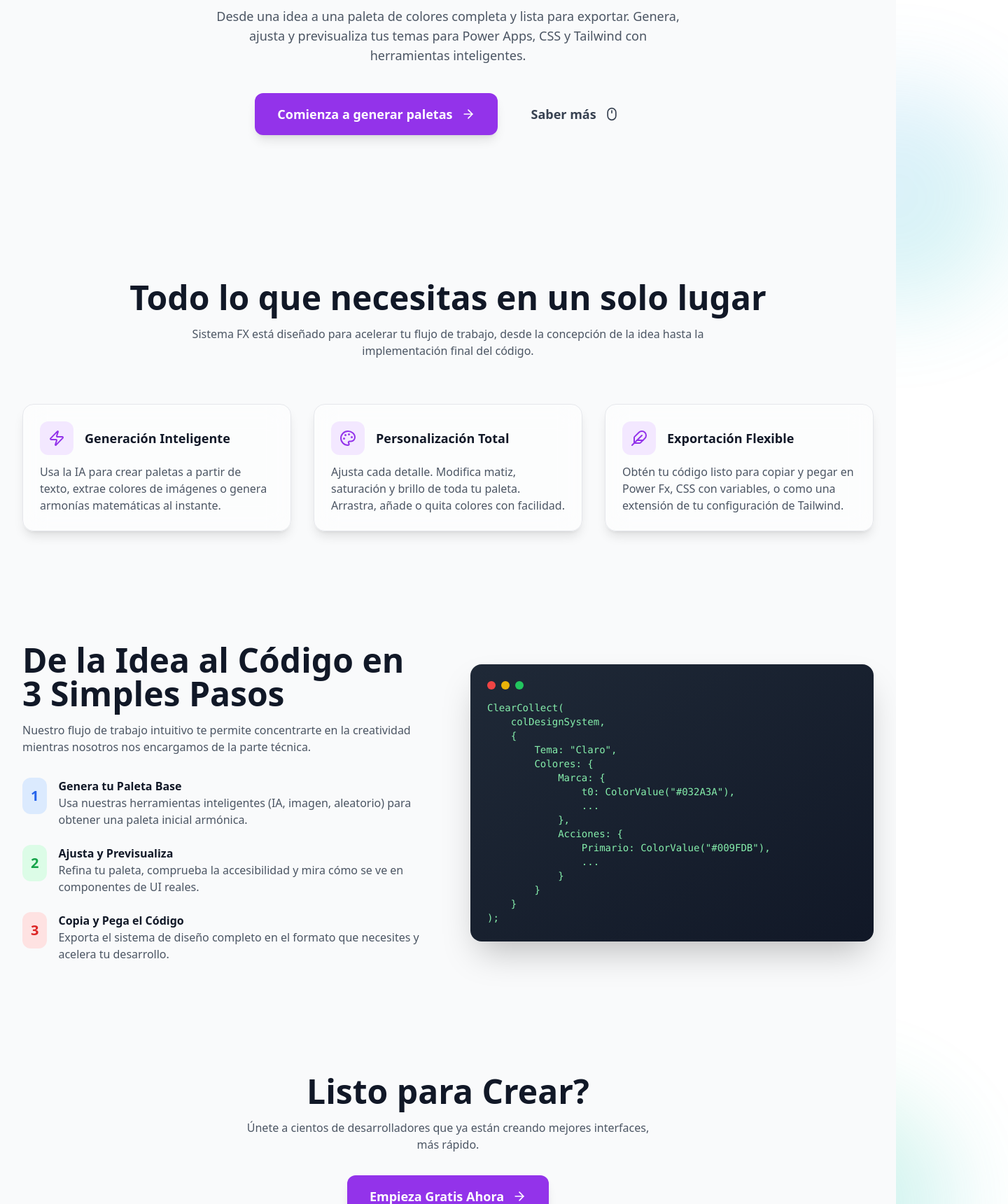
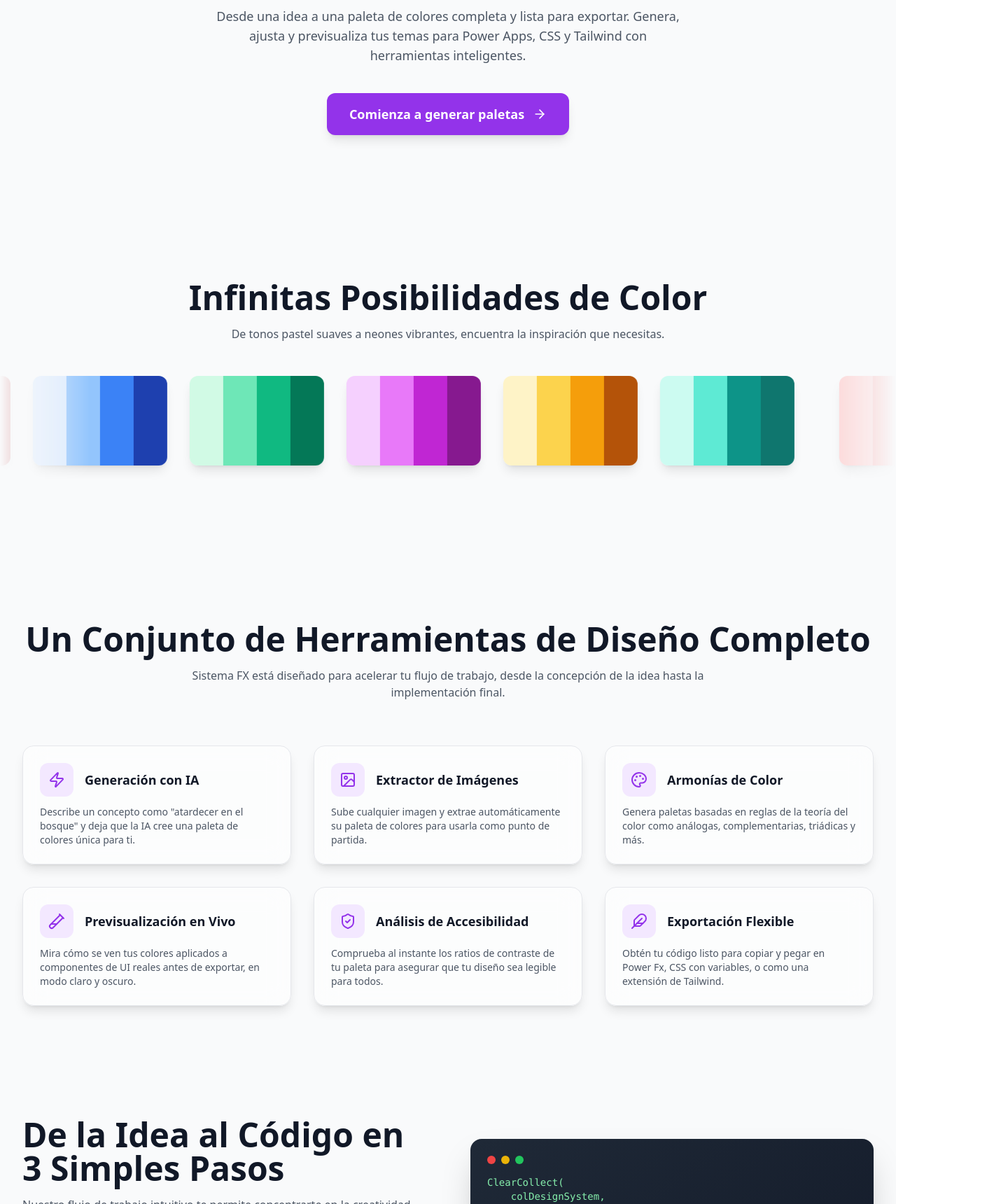
Before and after one commit to pentakillw/Sistema-FX, a React (Vite) app: page / in a window 1280 px wide. Shown: the part 360-2080 px from the top of the page at 70% size, 1440 px wide, since content can reach past the window. Built offline with nearby package versions, Linux system fonts and the light colour scheme.

Commit message:
Proyecto listo para despliegue 39

```diff
--- a/src/App.jsx
+++ b/src/App.jsx
@@ -1,7 +1,4 @@
 import React, { useEffect, useState } from 'react';
-// Imports de Capacitor eliminados para compatibilidad web
-// import { Capacitor } from '@capacitor/core';
-// import { Share } from '@capacitor/share';
 import useThemeGenerator from './hooks/useThemeGenerator.js';
 import { availableFonts } from './utils/colorUtils.js';
 import Header from './components/Header.jsx';
@@ -15,7 +12,6 @@ import LandingPage from './components/LandingPage.jsx';
 import LoginBanner from './components/LoginBanner.jsx';
 
 // --- Funciones simuladas para Capacitor ---
-// Esto permite que el código se ejecute sin errores en un navegador.
 const Capacitor = {
   isNativePlatform: () => false
 };
@@ -27,7 +23,6 @@ const Share = {
 };
 // --- Fin de funciones simuladas ---
 
-// Componente para la aplicación principal de generación de paletas
 const MainApp = ({ hook, isNative, user, onLogout, onNavigate }) => {
   const { themeData } = hook;
 
@@ -35,7 +30,6 @@ const MainApp = ({ hook, isNative, user, onLogout, onNavigate }) => {
   const [isAccessibilityModalVisible, setIsAccessibilityModalVisible] = useState(false);
   const [isComponentPreviewModalVisible, setIsComponentPreviewModalVisible] = useState(false);
 
-  // Funciones de exportación específicas para este componente
   const handleNativeExport = async () => {
     const data = {
       brandColor: hook.brandColor,
@@ -48,7 +42,6 @@ const MainApp = ({ hook, isNative, user, onLogout, onNavigate }) => {
 
     try {
       const jsonString = JSON.stringify(data, null, 2);
-      // btoa() puede tener problemas con caracteres UTF-8, esta es una forma más segura
       const base64Data = btoa(unescape(encodeURIComponent(jsonString)));
 
       await Share.share({
@@ -90,14 +83,14 @@ const MainApp = ({ hook, isNative, user, onLogout, onNavigate }) => {
   }
 
   const pageThemeStyle = {
-    backgroundColor: themeData.theme === 'light' ? '#FFFFFF' : '#000000',
+    backgroundColor: themeData.stylePalette.fullBackgroundColors.find(c => c.name === 'Predeterminado').color,
     color: themeData.stylePalette.fullForegroundColors.find(c => c.name === 'Predeterminado').color,
     transition: 'background-color 0.3s ease, color 0.3s ease',
     fontFamily: availableFonts[hook.font],
   };
 
   return (
-    <div className="flex flex-col min-h-screen">
+    <div className="flex flex-col min-h-screen w-full" style={pageThemeStyle}>
       <svg width="0" height="0" style={{ position: 'absolute' }}>
         <defs>
           <filter id="protanopia"><feColorMatrix in="SourceGraphic" type="matrix" values="0.567, 0.433, 0, 0, 0, 0.558, 0.442, 0, 0, 0, 0, 0.242, 0.758, 0, 0, 0, 0, 0, 1, 0" /></filter>
@@ -113,7 +106,7 @@ const MainApp = ({ hook, isNative, user, onLogout, onNavigate }) => {
 
       {!user && <LoginBanner onLoginClick={() => onNavigate('auth')} />}
 
-      <div className={`flex-grow p-4 md:p-8`} style={pageThemeStyle}>
+      <div className="flex-grow p-4 md:p-8">
         <Header
           hook={hook}
           onImport={hook.handleImport}
@@ -137,7 +130,7 @@ const MainApp = ({ hook, isNative, user, onLogout, onNavigate }) => {
         </main>
       </div>
 
-        <footer className="text-center py-8 px-4 md:px-8 border-t" style={{...pageThemeStyle, borderColor: themeData.controlsThemeStyle.borderColor, color: themeData.controlsThemeStyle.color}}>
+        <footer className="text-center py-8 px-4 md:px-8 border-t" style={{ borderColor: themeData.controlsThemeStyle.borderColor, color: themeData.controlsThemeStyle.color}}>
             <p className="text-sm">Creado por JD_DM.</p>
             <p className="text-xs mt-1">Un proyecto de código abierto para la comunidad de Power Apps.</p>
         </footer>
@@ -183,19 +176,25 @@ function App() {
       hook.showNotification('Has cerrado sesión.');
   }
 
-  if (route === 'landing') {
-      return <LandingPage onNavigate={handleNavigate} />;
+  const CurrentView = () => {
+    switch (route) {
+        case 'landing':
+            return <LandingPage onNavigate={handleNavigate} />;
+        case 'auth':
+            return <AuthPage onLoginSuccess={handleLoginSuccess} onNavigate={handleNavigate} />;
+        case 'generator':
+            return <MainApp hook={hook} isNative={isNative} user={user} onLogout={handleLogout} onNavigate={handleNavigate}/>;
+        default:
+            return <LandingPage onNavigate={handleNavigate} />;
+    }
   }
 
-  if (route === 'auth') {
-    return <AuthPage onLoginSuccess={handleLoginSuccess} onNavigate={handleNavigate} />;
-  }
-
-  if (route === 'generator') {
-      return <MainApp hook={hook} isNative={isNative} user={user} onLogout={handleLogout} onNavigate={handleNavigate}/>
-  }
-
-  return <LandingPage onNavigate={handleNavigate} />;
+  return (
+    // --- CORRECCIÓN CLAVE: Se añade min-h-screen y flex flex-col para que este div controle toda la altura ---
+    <div className="w-full min-h-screen flex flex-col">
+      <CurrentView />
+    </div>
+  );
 }
 
 export default App;
--- a/src/components/LandingPage.jsx
+++ b/src/components/LandingPage.jsx
@@ -1,5 +1,5 @@
 import React, { useState, useEffect } from 'react';
-import { Palette, Feather, Zap, LogIn, UserPlus, ArrowRight, Mouse, Code, CheckCircle } from 'lucide-react';
+import { Palette, Feather, Zap, LogIn, UserPlus, ArrowRight, Mouse, Code, CheckCircle, Image as ImageIcon, TestTube2, ShieldCheck } from 'lucide-react';
 
 // Componente para las formas abstractas del fondo con efecto parallax
 const ParallaxShape = ({ className, speed = 0.1 }) => {
@@ -21,26 +21,29 @@ const ParallaxShape = ({ className, speed = 0.1 }) => {
 
 // Componente de tarjeta de característica mejorado
 const FeatureCard = ({ icon, title, children }) => (
-    <div className="bg-white/50 dark:bg-gray-800/50 backdrop-blur-lg p-6 rounded-2xl border border-gray-200 dark:border-gray-700 shadow-lg hover:shadow-xl transition-shadow duration-300 h-full">
+    <div className="bg-white/50 dark:bg-gray-800/50 backdrop-blur-lg p-6 rounded-2xl border border-gray-200 dark:border-gray-700 shadow-lg hover:shadow-xl hover:-translate-y-1 transition-all duration-300 h-full">
         <div className="flex items-center gap-4 mb-3">
             <div className="bg-purple-100 dark:bg-purple-900/50 p-3 rounded-xl text-purple-600 dark:text-purple-400">
                 {icon}
             </div>
             <h3 className="text-lg font-bold text-gray-900 dark:text-white">{title}</h3>
         </div>
-        <p className="text-gray-600 dark:text-gray-400">{children}</p>
+        <p className="text-gray-600 dark:text-gray-400 text-sm">{children}</p>
     </div>
 );
 
 
 const LandingPage = ({ onNavigate }) => {
     return (
-        <div className="bg-gray-50 dark:bg-gray-900 text-gray-800 dark:text-gray-200 font-sans overflow-x-hidden flex flex-col min-h-screen">
-            {/* Fondos con Parallax */}
-            <ParallaxShape className="from-purple-400 to-pink-500 w-96 h-96 top-20 left-[-10rem]" speed={0.2} />
-            <ParallaxShape className="from-blue-400 to-teal-400 w-80 h-80 top-[30rem] right-[-10rem]" speed={0.15} />
-            <ParallaxShape className="from-yellow-400 to-orange-500 w-[30rem] h-[30rem] top-[70rem] left-[-15rem]" speed={0.1} />
-            <ParallaxShape className="from-green-400 to-cyan-500 w-80 h-80 top-[120rem] right-[-5rem]" speed={0.25} />
+        // --- CORRECCIÓN CLAVE: Se elimina min-h-screen y se deja que App.jsx controle la altura ---
+        <div className="w-full flex flex-col relative bg-gray-50 dark:bg-gray-900 text-gray-800 dark:text-gray-200 font-sans overflow-hidden">
+            {/* Fondos con Parallax más coloridos y prominentes */}
+            <ParallaxShape className="from-purple-500 to-pink-500 w-96 h-96 top-20 left-[-15rem]" speed={0.2} />
+            <ParallaxShape className="from-blue-400 to-teal-400 w-80 h-80 top-[30rem] right-[-12rem]" speed={0.15} />
+            <ParallaxShape className="from-yellow-300 to-orange-500 w-[30rem] h-[30rem] top-[80rem] left-[-20rem]" speed={0.1} />
+            <ParallaxShape className="from-green-400 to-cyan-400 w-96 h-96 top-[130rem] right-[-15rem]" speed={0.25} />
+            <ParallaxShape className="from-red-400 to-rose-500 w-80 h-80 top-[180rem] left-[-10rem]" speed={0.18} />
+
 
             {/* Header */}
             <header className="sticky top-0 bg-white/80 dark:bg-gray-900/80 backdrop-blur-lg z-20 border-b border-gray-200 dark:border-gray-800">
@@ -79,28 +82,57 @@ const LandingPage = ({ onNavigate }) => {
                             <span>Comienza a generar paletas</span>
                             <ArrowRight size={20} />
                         </button>
-                        <a href="#features" className="text-lg font-semibold text-gray-700 dark:text-gray-300 px-8 py-4 rounded-xl hover:bg-gray-200 dark:hover:bg-gray-800 transition-colors flex items-center gap-3">
-                             <span>Saber más</span>
-                             <Mouse size={20} />
-                        </a>
                     </div>
                 </main>
 
-                {/* Features Section */}
+                {/* NUEVA SECCIÓN: Muestra de la Galería de Paletas */}
+                <section className="relative z-10 py-20">
+                    <div className="text-center mb-12">
+                        <h2 className="text-3xl sm:text-5xl font-bold text-gray-900 dark:text-white">Infinitas Posibilidades de Color</h2>
+                        <p className="mt-4 max-w-2xl mx-auto text-gray-600 dark:text-gray-400">De tonos pastel suaves a neones vibrantes, encuentra la inspiración que necesitas.</p>
+                    </div>
+                    {/* Animación de scroll infinito con paletas de ejemplo */}
+                    <div className="relative h-48 [mask-image:_linear-gradient(to_right,transparent_0,_black_128px,_black_calc(100%-128px),transparent_100%)] group">
+                        <div className="absolute top-0 flex items-center animate-scroll group-hover:pause">
+                             {[...Array(2)].map((_, i) => (
+                                <div key={i} className="flex-shrink-0 flex items-center justify-around w-max mx-4">
+                                    <div className="w-48 h-32 rounded-xl flex overflow-hidden shadow-lg mx-4"><div className="w-full h-full bg-[#fecaca]"></div><div className="w-full h-full bg-[#fca5a5]"></div><div className="w-full h-full bg-[#ef4444]"></div><div className="w-full h-full bg-[#b91c1c]"></div></div>
+                                    <div className="w-48 h-32 rounded-xl flex overflow-hidden shadow-lg mx-4"><div className="w-full h-full bg-[#dbeafe]"></div><div className="w-full h-full bg-[#93c5fd]"></div><div className="w-full h-full bg-[#3b82f6]"></div><div className="w-full h-full bg-[#1e40af]"></div></div>
+                                    <div className="w-48 h-32 rounded-xl flex overflow-hidden shadow-lg mx-4"><div className="w-full h-full bg-[#d1fae5]"></div><div className="w-full h-full bg-[#6ee7b7]"></div><div className="w-full h-full bg-[#10b981]"></div><div className="w-full h-full bg-[#047857]"></div></div>
+                                    <div className="w-48 h-32 rounded-xl flex overflow-hidden shadow-lg mx-4"><div className="w-full h-full bg-[#f5d0fe]"></div><div className="w-full h-full bg-[#e879f9]"></div><div className="w-full h-full bg-[#c026d3]"></div><div className="w-full h-full bg-[#86198f]"></div></div>
+                                    <div className="w-48 h-32 rounded-xl flex overflow-hidden shadow-lg mx-4"><div className="w-full h-full bg-[#fef3c7]"></div><div className="w-full h-full bg-[#fcd34d]"></div><div className="w-full h-full bg-[#f59e0b]"></div><div className="w-full h-full bg-[#b45309]"></div></div>
+                                    <div className="w-48 h-32 rounded-xl flex overflow-hidden shadow-lg mx-4"><div className="w-full h-full bg-[#ccfbf1]"></div><div className="w-full h-full bg-[#5eead4]"></div><div className="w-full h-full bg-[#0d9488]"></div><div className="w-full h-full bg-[#0f766e]"></div></div>
+                                </div>
+                             ))}
+                        </div>
+                    </div>
+                </section>
+
+
+                {/* Features Section Ampliada */}
                 <section id="features" className="relative z-10 container mx-auto px-4 sm:px-6 lg:px-8 py-20">
                      <div className="text-center mb-16">
-                         <h2 className="text-3xl sm:text-5xl font-bold text-gray-900 dark:text-white">Todo lo que necesitas en un solo lugar</h2>
-                         <p className="mt-4 max-w-3xl mx-auto text-gray-600 dark:text-gray-400">Sistema FX está diseñado para acelerar tu flujo de trabajo, desde la concepción de la idea hasta la implementación final del código.</p>
+                         <h2 className="text-3xl sm:text-5xl font-bold text-gray-900 dark:text-white">Un Conjunto de Herramientas de Diseño Completo</h2>
+                         <p className="mt-4 max-w-3xl mx-auto text-gray-600 dark:text-gray-400">Sistema FX está diseñado para acelerar tu flujo de trabajo, desde la concepción de la idea hasta la implementación final.</p>
                     </div>
-                     <div className="grid md:grid-cols-3 gap-8">
-                        <FeatureCard icon={<Zap size={24} />} title="Generación Inteligente">
-                            Usa la IA para crear paletas a partir de texto, extrae colores de imágenes o genera armonías matemáticas al instante.
+                     <div className="grid md:grid-cols-2 lg:grid-cols-3 gap-8">
+                        <FeatureCard icon={<Zap size={24} />} title="Generación con IA">
+                            Describe un concepto como "atardecer en el bosque" y deja que la IA cree una paleta de colores única para ti.
                         </FeatureCard>
-                        <FeatureCard icon={<Palette size={24} />} title="Personalización Total">
-                            Ajusta cada detalle. Modifica matiz, saturación y brillo de toda tu paleta. Arrastra, añade o quita colores con facilidad.
+                        <FeatureCard icon={<ImageIcon size={24} />} title="Extractor de Imágenes">
+                            Sube cualquier imagen y extrae automáticamente su paleta de colores para usarla como punto de partida.
+                        </FeatureCard>
+                        <FeatureCard icon={<Palette size={24} />} title="Armonías de Color">
+                            Genera paletas basadas en reglas de la teoría del color como análogas, complementarias, triádicas y más.
+                        </FeatureCard>
+                        <FeatureCard icon={<TestTube2 size={24} />} title="Previsualización en Vivo">
+                           Mira cómo se ven tus colores aplicados a componentes de UI reales antes de exportar, en modo claro y oscuro.
+                        </FeatureCard>
+                         <FeatureCard icon={<ShieldCheck size={24} />} title="Análisis de Accesibilidad">
+                            Comprueba al instante los ratios de contraste de tu paleta para asegurar que tu diseño sea legible para todos.
                         </FeatureCard>
                          <FeatureCard icon={<Feather size={24} />} title="Exportación Flexible">
-                            Obtén tu código listo para copiar y pegar en Power Fx, CSS con variables, o como una extensión de tu configuración de Tailwind.
+                            Obtén tu código listo para copiar y pegar en Power Fx, CSS con variables, o como una extensión de Tailwind.
                         </FeatureCard>
                     </div>
                 </section>
@@ -167,7 +199,7 @@ const LandingPage = ({ onNavigate }) => {
 
                 {/* Final CTA Section */}
                 <section className="relative z-10 container mx-auto px-4 sm:px-6 lg:px-8 py-20 text-center">
-                     <h2 className="text-3xl sm:text-5xl font-bold text-gray-900 dark:text-white">Listo para Crear?</h2>
+                     <h2 className="text-3xl sm:text-5xl font-bold text-gray-900 dark:text-white">¿Listo para Crear?</h2>
                      <p className="mt-4 max-w-xl mx-auto text-gray-600 dark:text-gray-400">Únete a cientos de desarrolladores que ya están creando mejores interfaces, más rápido.</p>
                      <div className="mt-8">
                         <button
--- a/src/index.css
+++ b/src/index.css
@@ -3,6 +3,13 @@
 @tailwind base;
 @tailwind components;
 @tailwind utilities;
+
+/* --- SOLUCIÓN DEFINITIVA --- */
+/* Estas reglas aseguran que la página nunca tenga scroll horizontal */
+html, body {
+  overflow-x: hidden;
+  width: 100%;
+}
 
 /* Mejora de estilos para los menús desplegables en modo oscuro */
 .dark select option {
@@ -10,10 +17,6 @@
     color: var(--text-default, #f9fafb);
 }
 
-/* --- NUEVO ---
-  Estos estilos añaden un padding a tu aplicación para que el contenido no
-  quede debajo de la barra de estado o la barra de gestos en iOS y Android.
-*/
 body {
   padding-top: env(safe-area-inset-top);
   padding-left: env(safe-area-inset-left);
```
Also changed, not shown: tailwind.config.js (+12 -2 lines).
